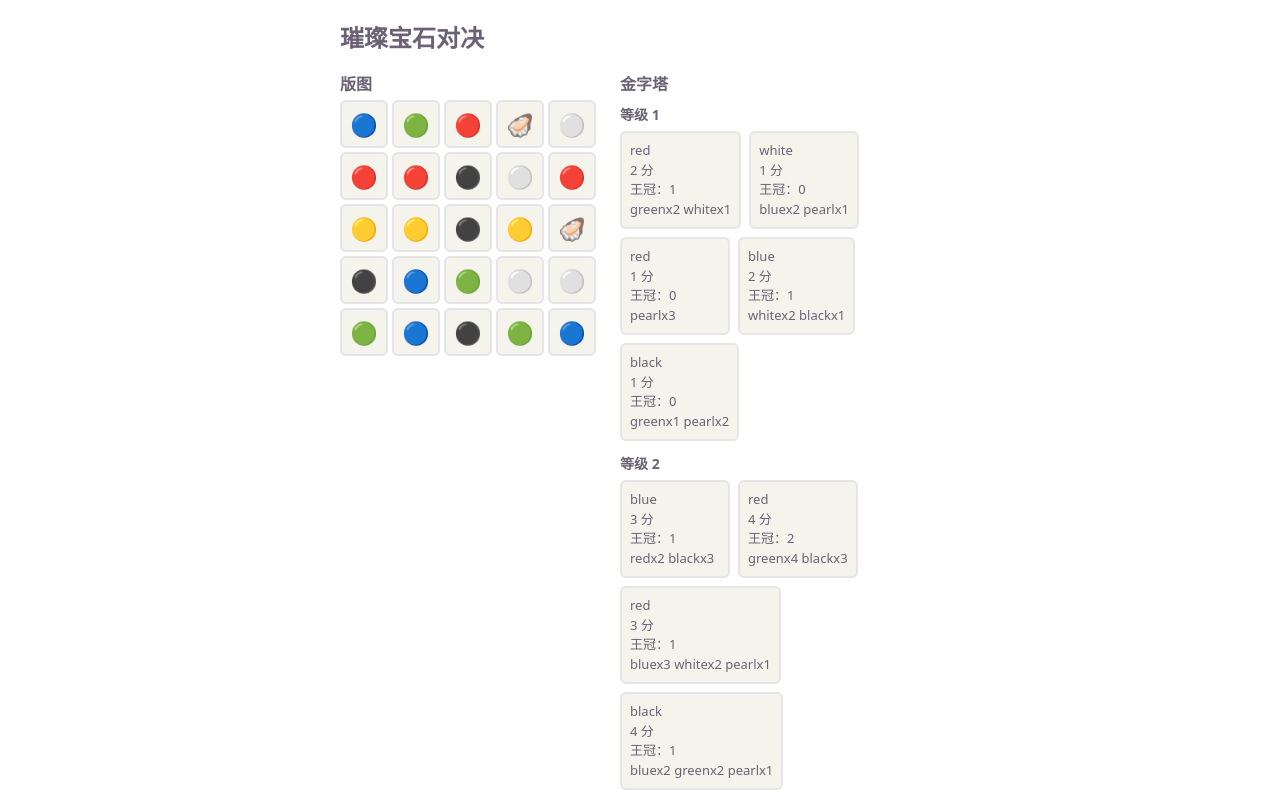
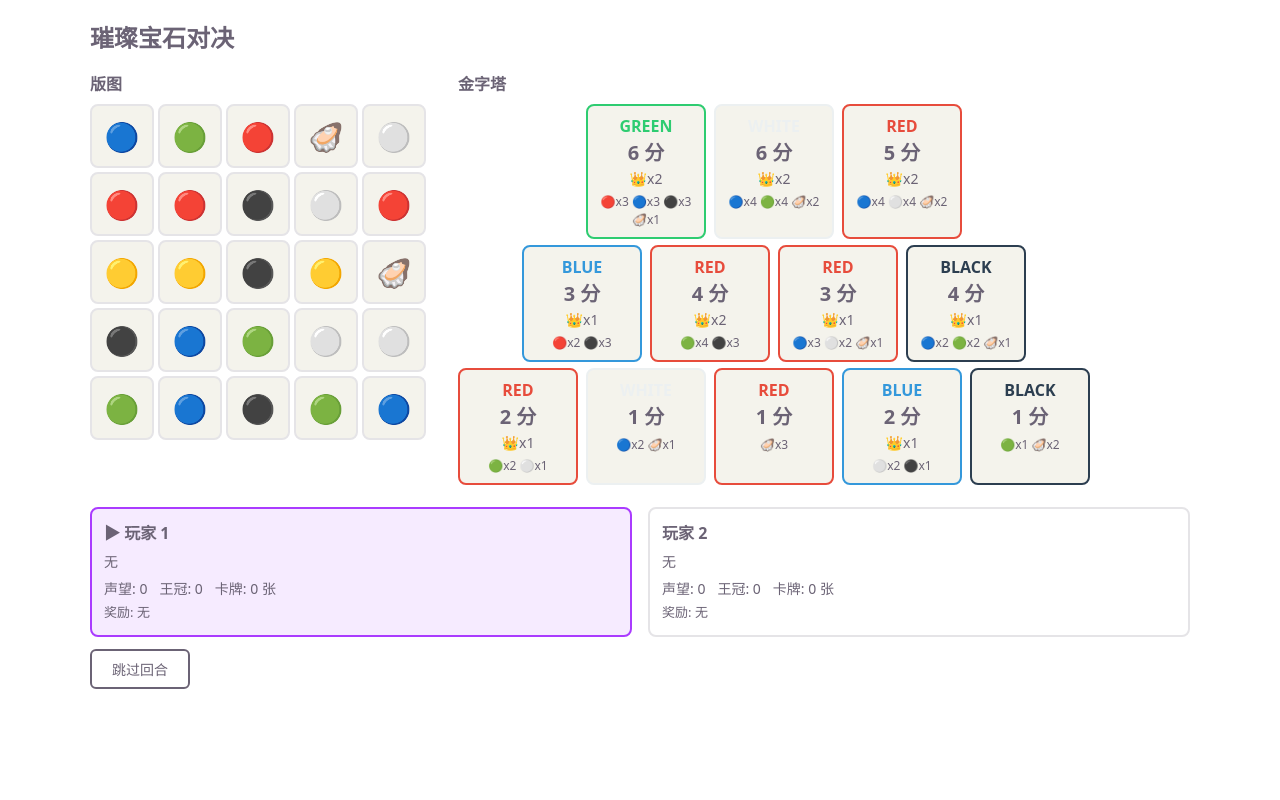
Before and after one commit to hong-kailin/FullStack-BoardGame-Project, a React (Vite) app: page / in a window 1280 px wide. Shown: the top 800 px of the page. Built offline with nearby package versions, Linux system fonts and the light colour scheme.

Commit message:
feat: lesson 45 - polish card display with emoji costs and pyramid layout
- Replace text color names with gem emojis in cost display
- Add gem-colored card borders
- Reverse pyramid rendering order (level 3 on top)
- Enlarge board cells from 48px to 64px
- Widen layout from 600px to 1100px

```diff
--- a/src/App.css
+++ b/src/App.css
@@ -1,6 +1,6 @@
 .app {
   padding: 20px;
-  max-width: 600px;
+  max-width: 1100px;
   margin: 0 auto;
 }
 
@@ -9,8 +9,22 @@
   font-size: 24px;
 }
 
+.message {
+  background: rgba(170, 59, 255, 0.1);
+  border: 1px solid rgba(170, 59, 255, 0.5);
+  border-radius: 6px;
+  padding: 8px 16px;
+  margin-bottom: 10px;
+}
+
+.game-layout {
+  display: flex;
+  gap: 32px;
+  align-items: flex-start;
+}
+
 .board h3 {
-  margin: 0 0 4px;
+  margin: 0 0 8px;
   font-size: 16px;
 }
 
@@ -22,8 +36,8 @@
 
 .board-grid {
   display: grid;
-  grid-template-columns: repeat(5, 48px);
-  grid-template-rows: repeat(5, 48px);
+  grid-template-columns: repeat(5, 64px);
+  grid-template-rows: repeat(5, 64px);
   gap: 4px;
 }
 
@@ -31,8 +45,8 @@
   display: flex;
   align-items: center;
   justify-content: center;
-  border-radius: 6px;
-  font-size: 22px;
+  border-radius: 8px;
+  font-size: 28px;
   border: 2px solid #e5e4e7;
   background: #f4f3ec;
 }
@@ -60,14 +74,6 @@
 .board-cell.empty span {
   color: #ccc;
   font-size: 14px;
-}
-
-.message {
-  background: rgba(170, 59, 255, 0.1);
-  border: 1px solid rgba(170, 59, 255, 0.5);
-  border-radius: 6px;
-  padding: 8px 16px;
-  margin-bottom: 10px;
 }
 
 .btn-take {
@@ -102,39 +108,57 @@
   color: white;
 }
 
-.game-layout {
-  display: flex;
-  gap: 24px;
-  align-items: flex-start;
-}
-
 .pyramid h3 {
   margin: 0 0 8px;
   font-size: 16px;
 }
 
 .pyramid-level {
-  margin-bottom: 12px;
-}
-
-.pyramid-level h4 {
-  margin: 0 0 6px;
-  font-size: 14px;
+  display: flex;
+  justify-content: center;
+  margin-bottom: 6px;
 }
 
 .pyramid-cards {
   display: flex;
   gap: 8px;
-  flex-wrap: wrap;
 }
 
 .pyramid-card {
-  border: 2px solid #e5e4e7;
-  border-radius: 6px;
+  border: 2px solid;
+  border-radius: 8px;
   background: #f4f3ec;
   padding: 8px;
-  min-width: 90px;
+  width: 100px;
   font-size: 13px;
+  cursor: pointer;
+  transition: transform 0.15s;
+  text-align: center;
+}
+
+.pyramid-card:hover {
+  transform: translateY(-2px);
+  box-shadow: rgba(0, 0, 0, 0.1) 0 4px 8px;
+}
+
+.card-gem {
+  font-weight: bold;
+  font-size: 16px;
+  text-transform: uppercase;
+}
+
+.card-points {
+  font-size: 20px;
+  font-weight: bold;
+}
+
+.card-crowns {
+  font-size: 14px;
+}
+
+.card-cost {
+  font-size: 12px;
+  margin-top: 4px;
 }
 
 .players {
@@ -146,7 +170,7 @@
 .player-info {
   flex: 1;
   border: 2px solid #e5e4e7;
-  border-radius: 6px;
+  border-radius: 8px;
   padding: 12px;
 }
 
--- a/src/components/Pyramid.tsx
+++ b/src/components/Pyramid.tsx
@@ -5,31 +5,46 @@ interface PyramidProps {
   onBuyCard: (cardId: number) => void;
 }
 
+const GEM_COLORS: Record<string, string> = {
+  red: "#e74c3c", blue: "#3498db", green: "#2ecc71",
+  white: "#ecf0f1", black: "#2c3e50",
+};
+
+const GEM_EMOJI: Record<string, string> = {
+  red: "🔴", blue: "🔵", green: "🟢",
+  white: "⚪", black: "⚫",
+  pearl: "🦪",
+};
+
 function formatCost(cost: Card["cost"]): string {
   return Object.entries(cost)
     .filter(([, amount]) => amount > 0)
-    .map(([color, amount]) => `${color}x${amount}`)
+    .map(([color, amount]) => `${GEM_EMOJI[color] || color}x${amount}`)
     .join(" ");
 }
 
 export default function Pyramid({ pyramid, onBuyCard }: PyramidProps) {
+  const reversed = [...pyramid].reverse();
+
   return (
     <div className="pyramid">
       <h3>金字塔</h3>
-      {pyramid.map((levelCards, levelIndex) => (
-        <div key={levelIndex} className="pyramid-level">
-          <h4>等级 {levelIndex + 1}</h4>
+      {reversed.map((levelCards, i) => (
+        <div key={i} className="pyramid-level">
           <div className="pyramid-cards">
             {levelCards.map((card) => (
               <div
                 key={card.id}
                 className="pyramid-card"
+                style={{ borderColor: GEM_COLORS[card.gem] || "#999" }}
                 onClick={() => onBuyCard(card.id)}
               >
-                <div>{card.gem}</div>
-                <div>{card.points} 分</div>
-                <div>王冠：{card.crowns}</div>
-                <div>{formatCost(card.cost)}</div>
+                <div className="card-gem" style={{ color: GEM_COLORS[card.gem] }}>
+                  {card.gem}
+                </div>
+                <div className="card-points">{card.points} 分</div>
+                {card.crowns > 0 && <div className="card-crowns">👑x{card.crowns}</div>}
+                <div className="card-cost">{formatCost(card.cost)}</div>
               </div>
             ))}
           </div>
```
Also changed, not shown: 1 other file (tests, documents, lock files or other folders).
